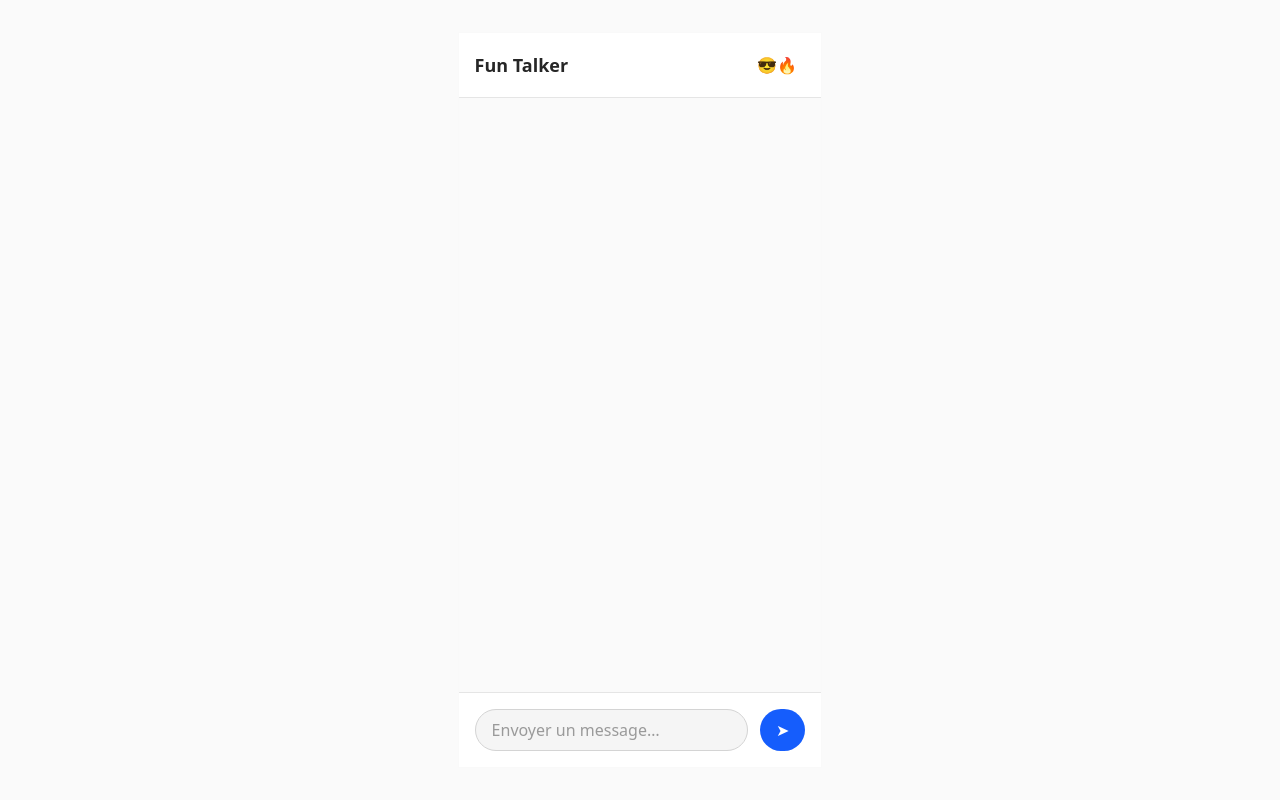
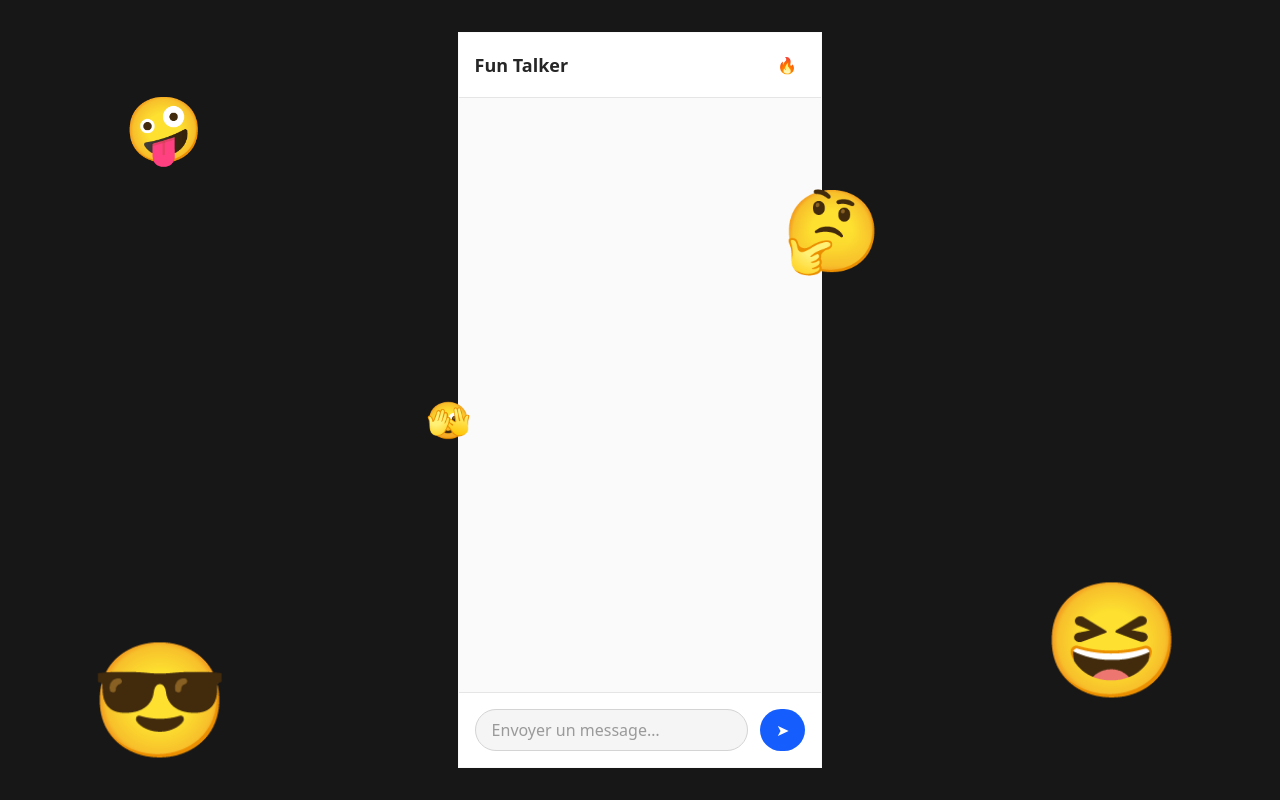
Before and after one commit to ranto-dev/fun_talker, a React (Vite) app in the folder client/: page / in a window 1280 px wide. Built offline with nearby package versions, Linux system fonts and the light colour scheme.

Commit message:
ajout des illustrations emojie

```diff
--- a/client/index.html
+++ b/client/index.html
@@ -8,7 +8,7 @@
   <title>Fun Talker</title>
 </head>
 
-<body>
+<body class="overflow-hidden">
   <div id="root"></div>
   <script type="module" src="/src/main.tsx"></script>
 </body>
--- a/client/src/App.tsx
+++ b/client/src/App.tsx
@@ -1,8 +1,93 @@
+import { useState, useEffect } from "react";
 import { ChatContainer } from "./components/ ChatContainer";
+import { motion } from "framer-motion";
+import ChatLoading from "./components/ChatLoading";
 
 const App = () => {
+  const [loading, setLoading] = useState<boolean>(true);
+
+  useEffect(() => {
+    setTimeout(() => {
+      setLoading(false);
+    }, 2000);
+  }, []);
+
+  if (loading === true) {
+    return <ChatLoading />;
+  }
+
   return (
-    <div className="bg-neutral-50 dark:bg-neutral-900 h-screen p-8 flex justify-center">
+    <div className="bg-neutral-900 h-screen p-8 flex justify-center overflow-hidden ">
+      {/*
+       * left emojie illustration
+       */}
+      <motion.div
+        initial={{ opacity: 0, x: -100 }}
+        animate={{ opacity: 1, x: 0 }}
+        transition={{
+          type: "spring",
+          stiffness: 100,
+          delay: 0.2,
+        }}
+        className="absolute top-20 left-1 w-[25%] text-center"
+      >
+        <p className="text-[4rem]">🤪</p>
+      </motion.div>
+
+      <motion.div
+        initial={{ opacity: 0, x: -100 }}
+        animate={{ opacity: 1, x: 0 }}
+        transition={{
+          type: "spring",
+          stiffness: 100,
+          delay: 0.2,
+        }}
+        className="absolute top-1/2 left-72 w-[25%] text-center"
+      >
+        <p className="text-4xl">🫣</p>
+      </motion.div>
+
+      <motion.div
+        initial={{ opacity: 0, x: -100 }}
+        animate={{ opacity: 1, x: 0 }}
+        transition={{
+          type: "spring",
+          stiffness: 100,
+          delay: 0.2,
+        }}
+        className="absolute bottom-5 left-0 w-[25%] text-center"
+      >
+        <p className="text-[7rem]">😎</p>
+      </motion.div>
+
+      {/*
+       * right emojie illustration
+       */}
+      <motion.div
+        initial={{ opacity: 0, x: 100 }}
+        animate={{ opacity: 1, x: 0 }}
+        transition={{
+          type: "spring",
+          stiffness: 100,
+          delay: 0.2,
+        }}
+        className="absolute top-42 right-72 w-[25%] text-center"
+      >
+        <p className="text-[5rem]">🤔</p>
+      </motion.div>
+
+      <motion.div
+        initial={{ opacity: 0, x: 100 }}
+        animate={{ opacity: 1, x: 0 }}
+        transition={{
+          type: "spring",
+          stiffness: 100,
+          delay: 0.2,
+        }}
+        className="absolute bottom-20 right-2 w-[25%] text-center"
+      >
+        <p className="text-[7rem]">😆</p>
+      </motion.div>
       <ChatContainer />
     </div>
   );
--- a/client/src/components/ ChatContainer.tsx
+++ b/client/src/components/ ChatContainer.tsx
@@ -3,6 +3,7 @@ import { ChatHeader } from "./ChatHeader";
 import { MessageBubble } from "./MessageBubble";
 import { ChatInput } from "./ChatInput";
 import { TypingBubble } from "./TypingBubble";
+import { motion } from "framer-motion";
 
 async function sendToLocalModel(message: string): Promise<string> {
   const response = await fetch("http://localhost:8000/chat", {
@@ -36,7 +37,7 @@ export function ChatContainer() {
           ...m.slice(0, -1),
           { from: "bot", text: botReply },
         ]);
-      }, 5000);
+      }, 2000);
     } catch {
       setMessages((m) => [
         ...m.slice(0, -1),
@@ -46,7 +47,16 @@ export function ChatContainer() {
   }
 
   return (
-    <div className=" sm:w-[80%] md:w-[65%]  lg:w-[45%] xl:w-[30%] flex flex-col border border-neutral-200/10  bg-neutral-50 dark:bg-neutral-900">
+    <motion.div
+      initial={{ opacity: 0, scale: 0.5 }}
+      animate={{ opacity: 1, scale: 1 }}
+      transition={{
+        type: "spring",
+        stiffness: 100,
+        delay: 0.4,
+      }}
+      className=" sm:w-[80%] md:w-[65%]  lg:w-[45%] xl:w-[30%] flex flex-col border border-neutral-200/10  bg-neutral-50 dark:bg-neutral-900"
+    >
       <ChatHeader />
 
       <div className="flex-1 flex flex-col gap-4 overflow-y-auto p-8">
@@ -62,6 +72,6 @@ export function ChatContainer() {
       </div>
 
       <ChatInput onSubmit={sendMessage} />
-    </div>
+    </motion.div>
   );
 }
--- a/client/src/components/ChatHeader.tsx
+++ b/client/src/components/ChatHeader.tsx
@@ -5,7 +5,7 @@ export function ChatHeader() {
         Fun Talker
       </h1>
       <button className="p-2 rounded-lg hover:bg-neutral-100 dark:hover:bg-neutral-800 transition">
-        😎🔥
+        🔥
       </button>
     </header>
   );
--- /dev/null
+++ b/client/src/components/ChatLoading.tsx
@@ -0,0 +1,12 @@
+const ChatLoading = () => {
+    return (
+      <div className="w-full h-screen bg-neutral-900 flex justify-center items-center">
+        <div className="text-center text-white space-y-4">
+          <p className="text-4xl animate-bounce">😆</p>
+          <p>Loading</p>
+        </div>
+      </div>
+    );
+}
+
+export default ChatLoading;
```
Also changed, not shown: 1 other file (tests, documents, lock files or other folders).
